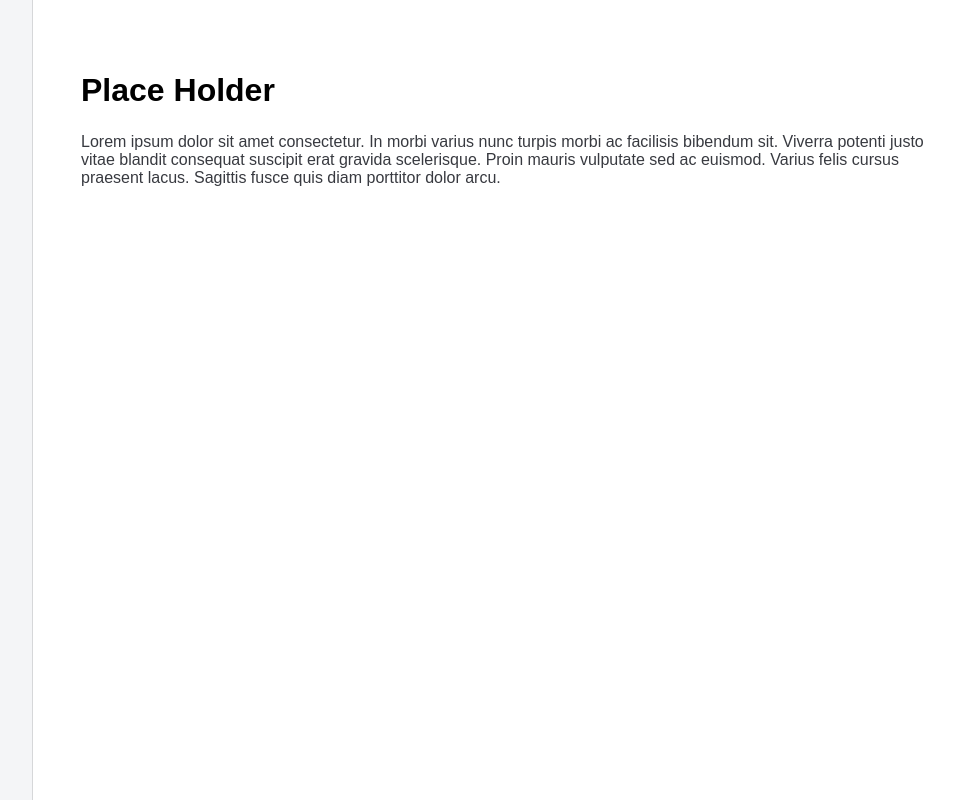
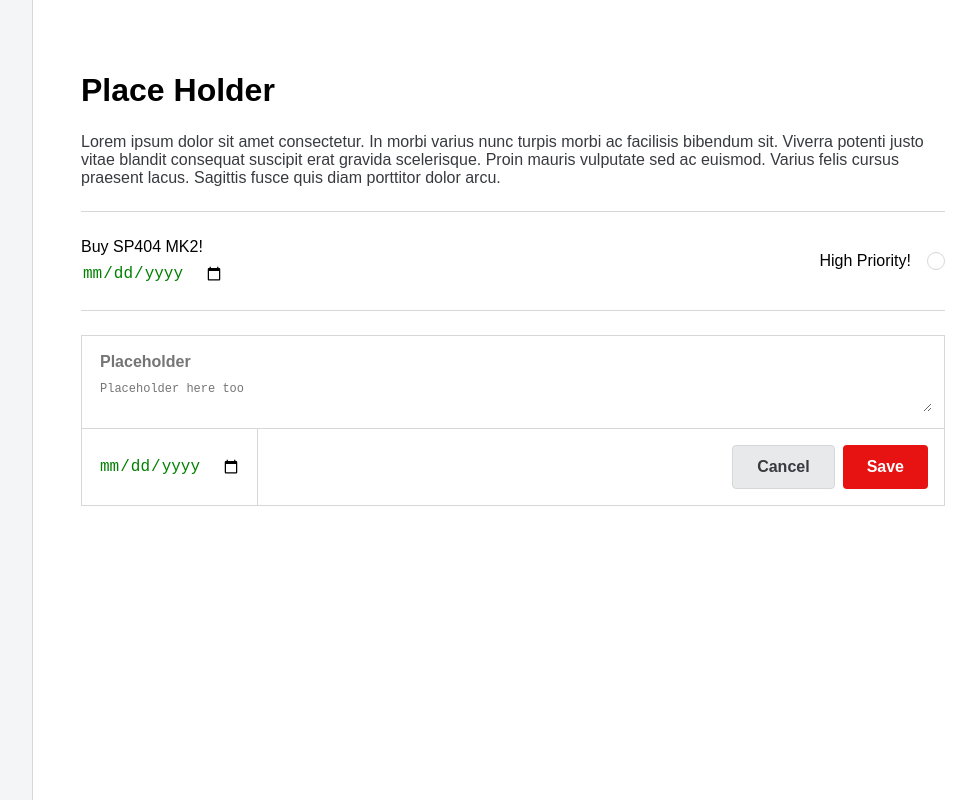
Before and after one commit to pvdevs/todo-list-2, a website built with Vite: page todo-list/index.html in a window 1280 px wide. Shown: the whole page, without its empty margins (287-1263 px from the left). Built offline with nearby package versions, Linux system fonts and the light colour scheme; a web font is replaced by a local one.

Commit message:
basic page structuree

```diff
--- a/todo-list/index.html
+++ b/todo-list/index.html
@@ -3,7 +3,7 @@
   <head>
     <meta charset="UTF-8" />
     <meta name="viewport" content="width=device-width, initial-scale=1.0" />
-    <title>Vite App</title>
+    <title>Todo List</title>
     <script type="module" src="./main.js" defer></script>
     <link rel="preconnect" href="https://fonts.googleapis.com">
     <link rel="preconnect" href="https://fonts.gstatic.com" crossorigin>
@@ -17,6 +17,40 @@
           <div id="page-header">
             <h1 class="page-title">Place Holder</h1>
             <p class="page-description">Lorem ipsum dolor sit amet consectetur. In morbi varius nunc turpis morbi ac facilisis bibendum sit. Viverra potenti justo vitae blandit consequat suscipit erat gravida scelerisque. Proin mauris vulputate sed ac euismod. Varius felis cursus praesent lacus. Sagittis fusce quis diam porttitor dolor arcu. </p>
+            <div class="separator-line"></div>
+          </div>
+          <div id="task-table">
+            <div class="task">
+              <div class="task-left-side">
+                <div class="task-title"> Buy SP404 MK2!</div>
+                <input type="date" class="task-date">
+              </div>
+              <div class="task-right-side">
+                <div class="task-priority">
+                  <p class="task-priority-text">High Priority!</p>
+                  <div class="task-priority-icon"></div>
+                </div>
+              </div>
+            </div>
+            <div class="task-edit-container">
+              <form class="task-edit-form">
+                <div class="task-edit-top">
+                  <input type="text" class="task-edit-title" placeholder="Placeholder">
+                  <textarea name="task-edit-description" class="task-edit-description" placeholder="Placeholder here too"></textarea>
+
+                </div>
+                <div class="task-edit-bottom">
+                  <div class="task-edit-bottom-left">
+                    <input type="date" class="task-date">
+                    <div class="vertical-line"></div>
+                  </div>
+                  <div class="task-edit-bottom-right">
+                    <button id="task-edit-cancel-button">Cancel</button>
+                    <button id="task-edit-save-button">Save</button>
+                  </div>
+                </div>
+              </form>
+            </div>
           </div>
         </div>
       </div>
--- a/todo-list/style.css
+++ b/todo-list/style.css
@@ -4,6 +4,7 @@ body {
     font-family: sans-serif, 'inter';
 }
 
+/* -- General Content */
 #app {
     height: 100vh;
     background-color: red;
@@ -27,6 +28,8 @@ body {
     padding: 72px 48px;
 }
 
+/* -- Page or Project Containers */
+
 #page-header {
     display: grid;
     grid-template-rows: auto auto;
@@ -46,3 +49,117 @@ body {
     padding: 0;
     margin: 0;
 }
+
+.separator-line {
+    background-color: #D6D7D9;
+    height: 1px;
+}
+
+/* -- Tasks Table Within Project Containers */
+
+/* Tasks */
+
+.task {
+    display: grid;
+    grid-template-columns: auto auto;
+    justify-content: space-between;
+    align-items: center;
+    padding: 24px 0;
+    border-bottom: 1px solid #D6D7D9;
+}
+
+.task-left-side {
+    display: flex;
+    flex-direction: column;
+    gap: 8px;
+}
+
+.task-date {
+    color: green;
+    border: none;
+    font-size: 16px;
+}
+
+.task-priority {
+    display: flex;
+    align-items: center;
+    gap: 16px;
+}
+
+.task-priority-icon {
+    height: 16px;
+    width: 16px;
+    border: 1px solid #D6D7D9;
+    border-radius: 100%;
+}
+
+/* Task Edit Section */
+
+.task-edit-container {
+    margin: 24px 0px;
+    border: solid 1px #D6D7D9;
+}
+
+.task-edit-top {
+    padding: 16px;
+    display: flex;
+    flex-direction: column;
+    gap: 8px;
+}
+
+.task-edit-title {
+    border: none;
+    font-size: 16px;
+    font-weight: 600;
+}
+
+.task-edit-description {
+    border: none;
+    font-size: 12px;
+    width: 100%;
+    resize: vertical;
+}
+
+.task-edit-bottom {
+    border-top: 1px solid #D6D7D9;
+    display: flex;
+    justify-content: space-between;
+}
+
+.task-edit-bottom-left {
+    display: flex;
+    padding: 0 16px;
+    gap: 16px;
+}
+
+.vertical-line {
+    height: 100%;
+    width: 1px;
+    background-color: #D6D7D9;
+}
+
+.task-edit-bottom-right{
+    display: flex;
+    gap: 8px;
+    padding: 16px;
+}
+
+#task-edit-cancel-button{
+    padding: 12px 24px;
+    font-size: 16px;
+    font-weight: 600;
+    background-color: #E8E9EA;
+    color: #383A40;
+    border: 1px solid #D6D7D9;
+    border-radius: 4px;
+}
+
+#task-edit-save-button{
+    padding: 12px 24px;
+    font-size: 16px;
+    font-weight: 600;
+    background-color: #E71313;
+    color: #FFFFFF;
+    border: none;
+    border-radius: 4px;
+}
```
